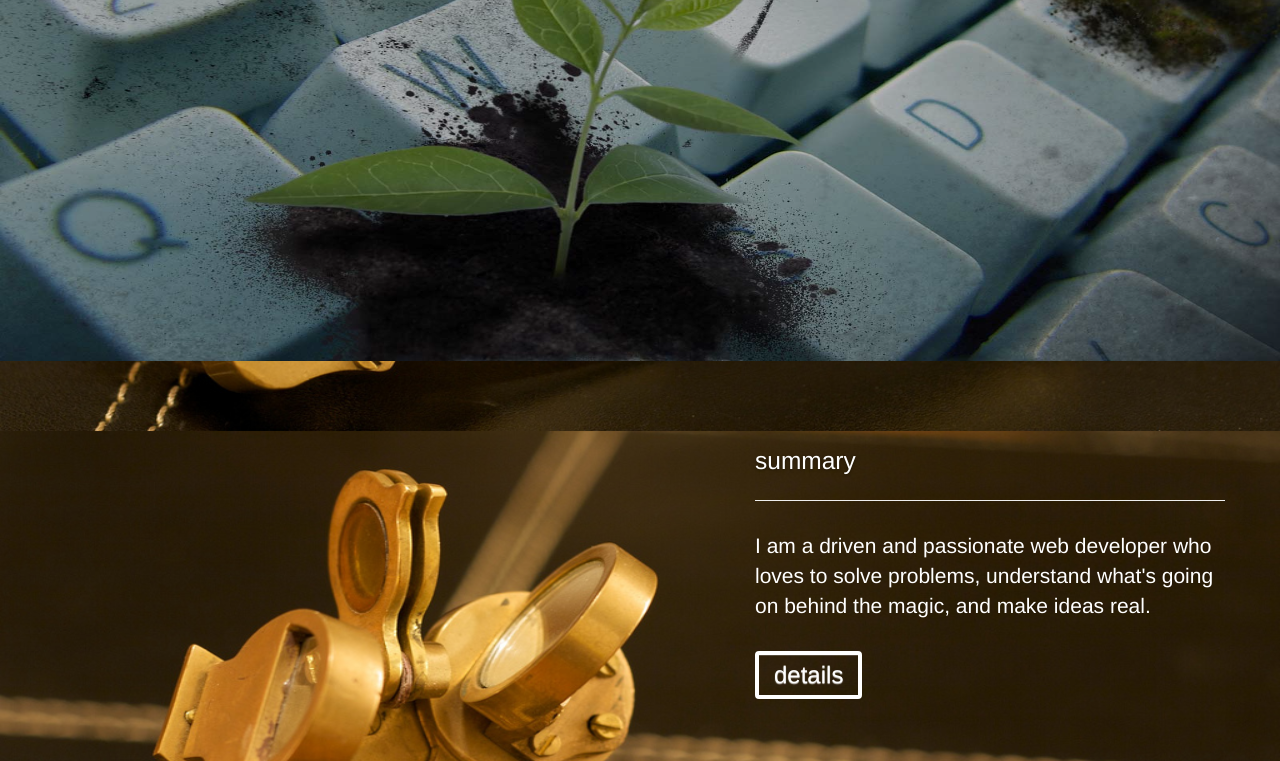
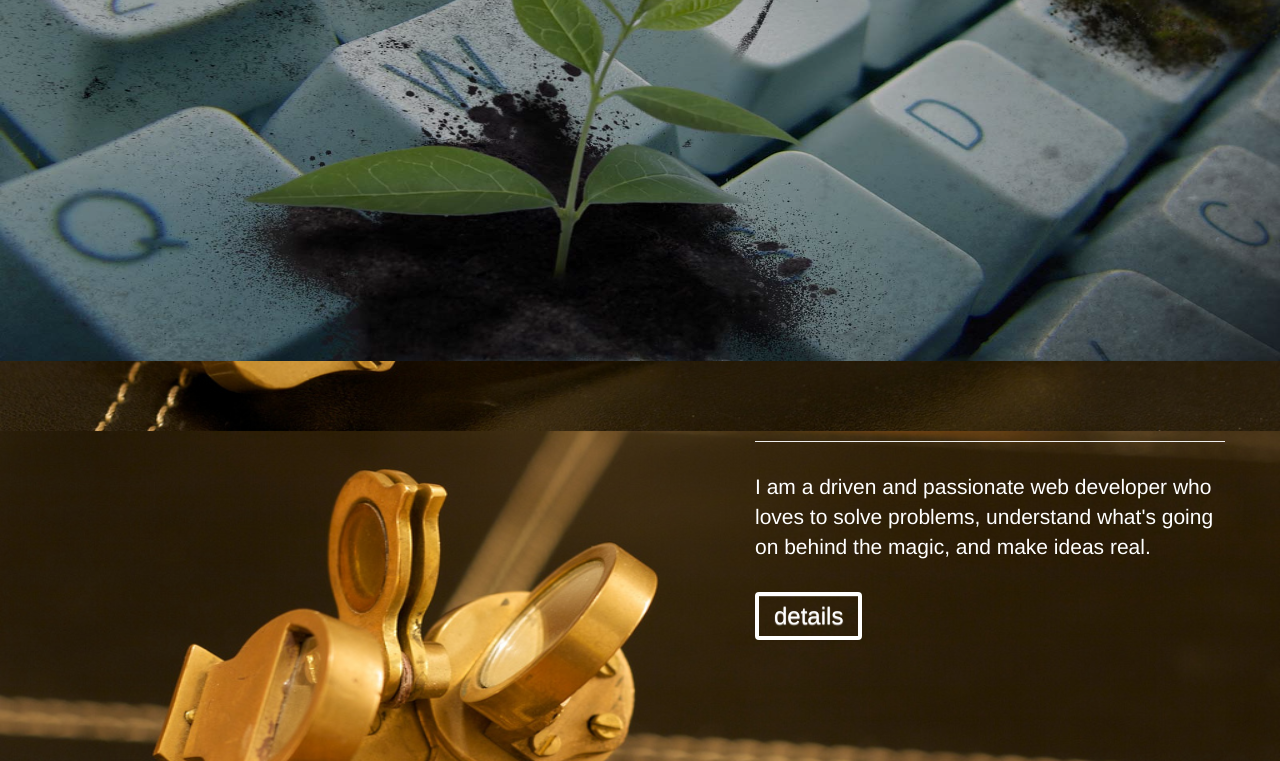
Before and after one commit to ogoldberg/orengoldberg.com, a plain HTML site: page index.htm in a window 1280 px wide. Shown: the part 339-1100 px from the top of the page. Drawn offline with Linux system fonts and the light colour scheme.

Commit message:
got rid of summary title

```diff
--- a/index.htm
+++ b/index.htm
@@ -354,7 +354,7 @@ under GPL v.2 license
   			<div class="row">
   				<div class="span7"></div>
   				<div class="span5 page-header color-white" >
-  					<h3 style="padding-top:0px;">summary</h3>
+
   				</div>
   			</div>
 
```
Also changed, not shown: screenshot/SnapShot.png (deleted), screenshot/screenshot.jpg (deleted), screenshot/screenshotsmall.jpg (deleted).
